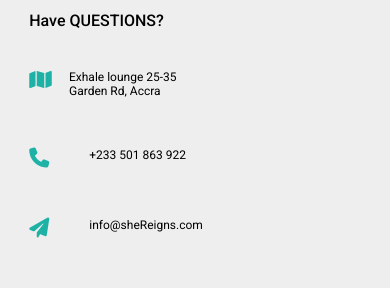
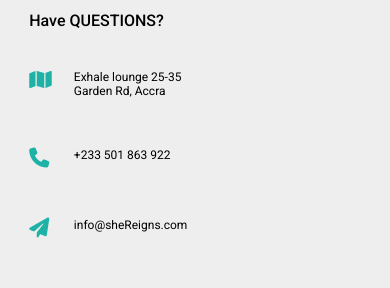
Before and after one commit to yasiramus/education-website, a React (Create React App) app: page /contact in a window 390 px wide. Shown: the part 3320-3608 px from the top of the page. Built offline with nearby package versions, Linux system fonts and the light colour scheme.

Commit message:
footer lass css

```diff
--- a/src/components/footer/Footer.jsx
+++ b/src/components/footer/Footer.jsx
@@ -174,7 +174,7 @@
                                 {/* map icon  */}
                                 <i className="fa fa-map"></i>
 
-                                Exhale lounge 25-35 Garden Rd, Accra
+                                <span>Exhale lounge 25-35 Garden Rd, Accra</span>
 
                             </li>
 
@@ -183,7 +183,7 @@
                                 {/* phone icon  */}
                                 <i className="fa fa-phone"></i>
 
-                                +233 501 863 922
+                               <span>+233 501 863 922</span>
 
                             </li>
 
@@ -192,7 +192,7 @@
                                 {/* plane icon  */}
                                 <i className="fa fa-paper-plane"></i>
 
-                                info@sheReigns.com
+                               <span>info@sheReigns.com</span>
 
                             </li>
 
--- a/src/components/footer/footer.css
+++ b/src/components/footer/footer.css
@@ -275,6 +275,13 @@
 
     }
 
+    footer .last span {
+
+        /* margin-right: 20px; */
+        width: 100%;
+
+    }
+
 }
 
 /* have a question section styling ends here*/
```
